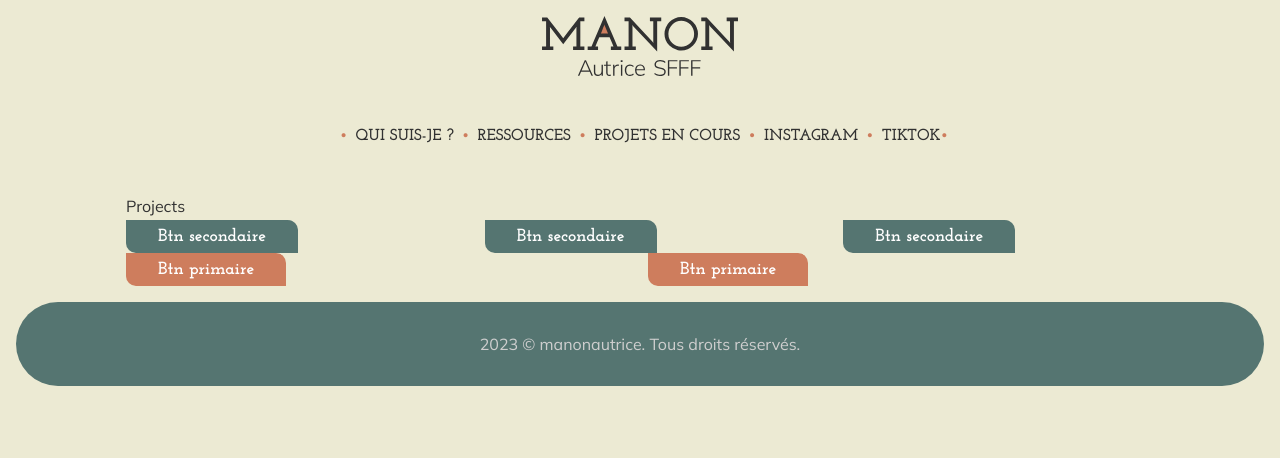
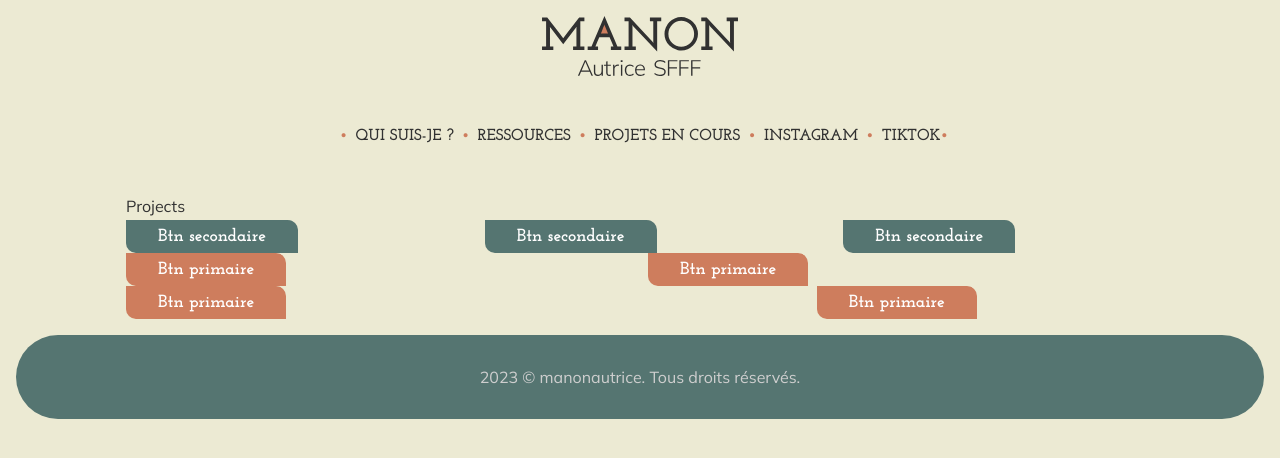
Before and after one commit to manonBr/manonautrice, a React (Vite) app in the folder client/: page /projets in a window 1280 px wide. Shown: the top 458 px of the page. Built offline with nearby package versions, Linux system fonts and the light colour scheme.

Commit message:
:feature: Add two-third columns layout

```diff
--- a/client/src/App.jsx
+++ b/client/src/App.jsx
@@ -42,6 +42,14 @@ export default function App() {
           <Button type="primary" link="#">Btn primaire</Button>
         </Column>
       </Columns>
+      <Columns number="two" layout="leftBigger">
+        <Column>
+          <Button type="primary" link="#">Btn primaire</Button>
+        </Column>
+        <Column>
+          <Button type="primary" link="#">Btn primaire</Button>
+        </Column>
+      </Columns>
     </div>
     <Footer></Footer>
    </>
--- a/client/src/layouts/Columns.layouts.jsx
+++ b/client/src/layouts/Columns.layouts.jsx
@@ -5,15 +5,32 @@ import "./Columns.layouts.scss"
  *
  * @param {Object} props
  * @param {string} props.number - Number of columns written in letters (eg. two, three, etc.)
+ * @param {string} props.layout - Used for Two-Third layouts only (value : "leftBigger" or "rightBigger")
  * @param {Array} props.children - Columns content, using Column component
  * @returns
  */
 const Columns = (props) => {
-    const {number} = props
+    const {number, layout} = props
     const columns = props.children
 
+    let classLayout = ""
+
+    switch (layout) {
+        case "leftBigger":
+            classLayout = "columns--leftBigger"
+            break;
+
+        case "rightBigger":
+            classLayout = "columns--rightBigger"
+            break;
+
+        default:
+            classLayout = ""
+            break;
+    }
+
     return (
-        <div className={"columns columns--" + number}>
+        <div className={`columns columns--${number} ${classLayout}`}>
             {columns}
         </div>
 
--- a/client/src/layouts/Columns.layouts.scss
+++ b/client/src/layouts/Columns.layouts.scss
@@ -17,6 +17,12 @@
         grid-template-columns: repeat(2,1fr);
         grid-gap: 3rem;
     }
+    .columns.columns--leftBigger {
+        grid-template-columns: 2fr 1fr;
+    }
+    .columns.columns--rightBigger {
+        grid-template-columns: 1fr 2fr;
+    }
 }
 
 /*
```
Also changed, not shown: client/src/layouts/twoThirdColumns.layouts.jsx (deleted).
